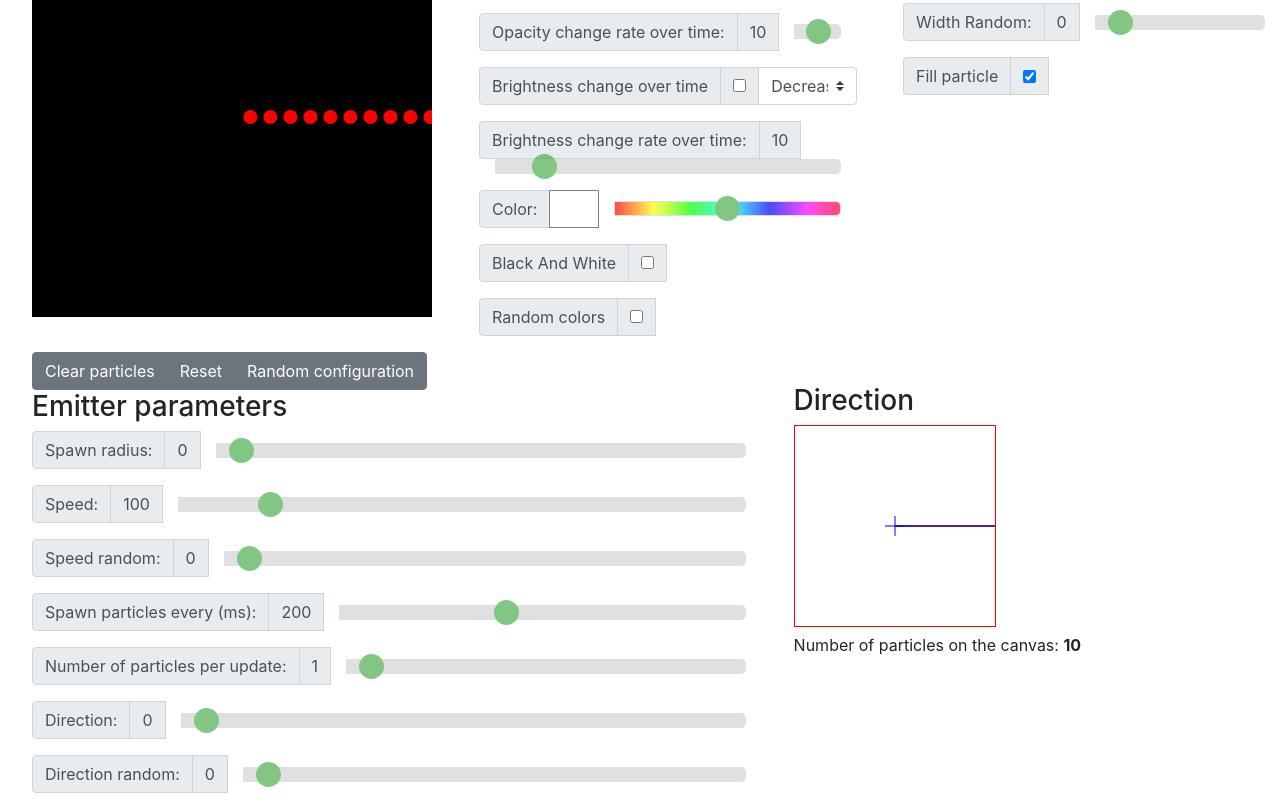
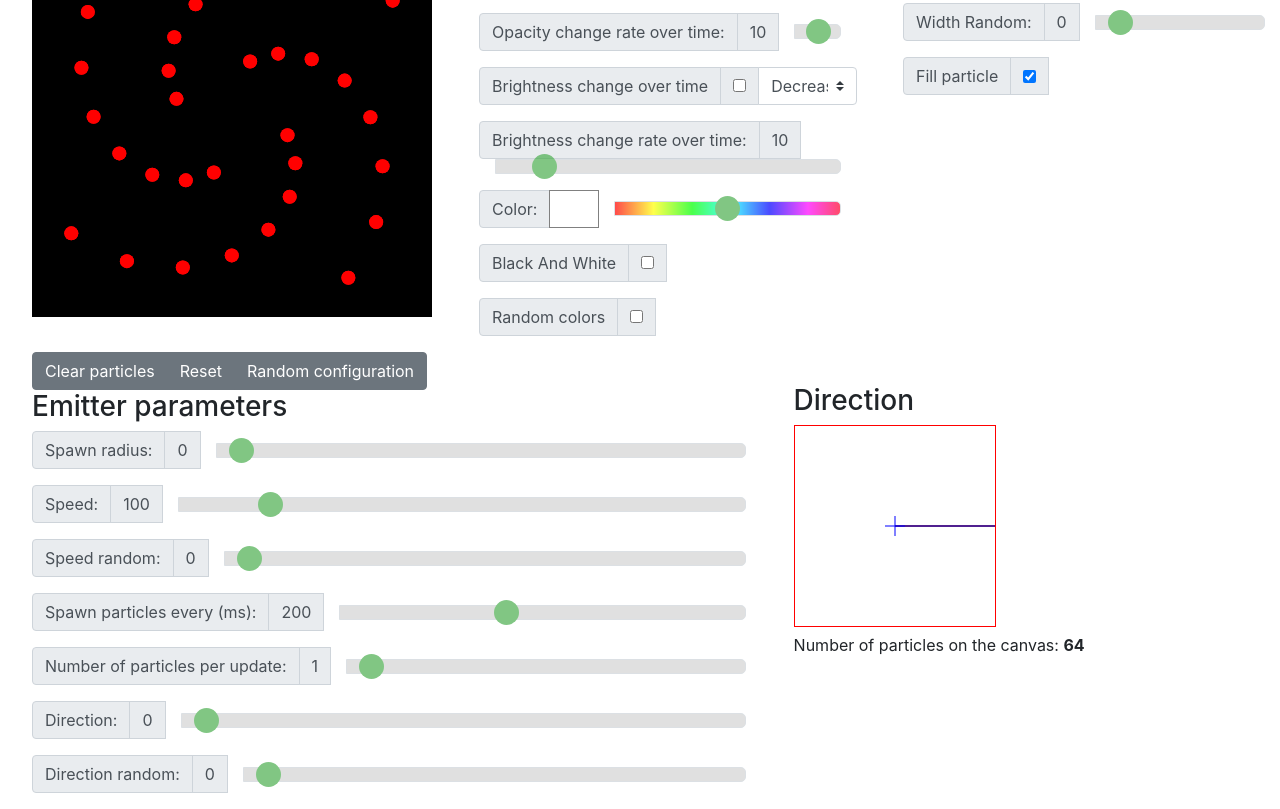
Before and after one commit to Biratus/ParticleSystem, a plain HTML site: page public/index.html in a window 1280 px wide. Shown: the part 115-924 px from the top of the page. Drawn offline with nearby package versions, Linux system fonts and the light colour scheme.

Commit message:
update spinwheel

```diff
--- a/public/emitter.js
+++ b/public/emitter.js
@@ -2,8 +2,6 @@ function Emitter(x,y) {
     this.particles=[];
     this.x=x;this.y=y;
 
-    this.particlePerFrame=5;
-    this.spawnParticleRate=10;
     this.timeoutAddParticle;
     this.deltaTime;
     this.lastTimeUpdate;
@@ -11,6 +9,20 @@ function Emitter(x,y) {
     this.updateFunctions={};
     this.endingConditions={};
 
+    this.spawnParticleRateValue=10;
+
+    Object.defineProperty(this,'spawnParticleRate',{
+        set:function(newVal) {
+            this.spawnParticleRateValue=newVal;
+            clearInterval(this.timeoutAddParticle);
+            this.timeoutAddParticle=setInterval(function(l) {
+                l.addParticles();
+            },this.spawnParticleRateValue,this);
+
+        }
+    });
+
+    this.particlePerFrame=5;
     this.particleParam={
         spawnRadius:{"minx":-1,"miny":-1,"maxx":1,"maxy":1},
         speed:1,
@@ -23,7 +35,16 @@ function Emitter(x,y) {
         this.addParticles();
         this.deltaTime=1000/FrameRate;
         this.lastTimeUpdate=new Date().getTime();
-        this.intervalUpdate=setInterval(function(emit){emit.update();},1000/FrameRate,this);
+
+
+        this.timeoutAddParticle=setInterval(function(l) {
+            l.addParticles();
+        },this.spawnParticleRateValue,this);
+        //this.intervalUpdate=setInterval(function(emit){emit.update();},1000/FrameRate,this);
+    }
+
+    this.stop=function() {
+        clearInterval(this.timeoutAddParticle);
     }
 
     this.addParticle=function() {
@@ -51,28 +72,24 @@ function Emitter(x,y) {
             this.deltaTime=new Date().getTime()-this.lastTimeUpdate;
             this.lastTimeUpdate=new Date().getTime();
 
-            ctx.clearRect(0,0,width,height);
-            ctx.fillStyle="#000000";
-            ctx.fillRect(0,0,width,height);
+            let coef=width/10;
+            this.particleParam.direction+=(Math.PI/2/1000)*this.deltaTime;
+            this.x=width/2+Math.cos(this.particleParam.direction)*coef;
+            this.y=height/2-Math.sin(this.particleParam.direction)*coef;
 
             for(let p of this.particles) {
                 p.update(this.deltaTime);
                 p.show();
             }
-        } catch(e) {
-            console.error(e);
+        } catch(ex) {
+            console.error(ex);
         }
 
         this.particles=this.particles.filter(p => !p.toDelete);
-        $("#particleNb").text(this.particles.length);
     }
 
     this.addParticles=function() {
         for(let i=0;i<this.particlePerFrame;i++) this.addParticle();
-
-        this.timeoutAddParticle=setTimeout(function(l) {
-            l.addParticles();
-        },this.spawnParticleRate,this);
     }
 
     this.randomDirection=function() {
--- a/public/index.html
+++ b/public/index.html
@@ -131,7 +131,7 @@
         <div id="emitParam">
             <div>
                 <div class="btn-group" role="group">
-                    <button class="btn btn-secondary" onclick="e.particles=[];">Clear particles</button>
+                    <button class="btn btn-secondary" onclick="clear()">Clear particles</button>
                     <button class="btn btn-secondary" onclick="reset()">Reset</button>
                     <button class="btn btn-secondary" onclick="randomize()">Random configuration</button>
                 </div>
--- a/public/index.js
+++ b/public/index.js
@@ -1,6 +1,7 @@
 var ctx;
 var velCtx;
-var e;
+var emitters=[];
+var updateTimeout;
 
 const opacityChange=0.01;
 const brightnessChange=0.7;
@@ -28,12 +29,26 @@ window.onload=function() {
     velC.height=inputCanvasHeight;
     velCtx=velC.getContext("2d");
 
-    e = new Emitter(width/2,height/2);
+    let coef=width/10;
+    let e1 = new Emitter(width/2-coef,height/2);
+    let e2 = new Emitter(width/2+coef,height/2);
+    let e3 = new Emitter(width/2,height/2-coef);
+    let e4 = new Emitter(width/2,height/2+coef);
+
+    emitters.push(e1);
+    emitters.push(e2);
+    emitters.push(e3);
+    emitters.push(e4);
 
     //init parameters
     reset();
     changeOpacity();
     changeBrightness();
+
+    e1.particleParam.direction=Math.PI;
+    e2.particleParam.direction=0;
+    e3.particleParam.direction=Math.PI/2;
+    e4.particleParam.direction=3*Math.PI/2;
 
     //slider change
     $("[type='range']").on("change",function(event){
@@ -125,14 +140,38 @@ window.onload=function() {
         changeColor($(this).val());
     })
 
-    e.start();
+    for(let e of emitters) e.start();
+    updateTimeout = setInterval(update,1000/FrameRate);
 }
 
 function stop() {
-    clearInterval(e.intervalUpdate);
+    clearInterval(updateTimeout);
+    for(let e of emitters) e.stop();
+}
+
+function clear() {
+    for(let e of emitters) {
+        e.particles=[];
+    }
+}
+
+function update() {
+
+    ctx.clearRect(0,0,width,height);
+    ctx.fillStyle="#000000";
+    ctx.fillRect(0,0,width,height);
+
+    let length=0;
+    for(let e of emitters) {
+        length+=e.particles.length;
+        e.update();
+    }
+    $("#particleNb").text(length);
 }
 
 function updateVelCanvas() {
+    let e=emitters[0];
+
     velCtx.clearRect(0,0,inputCanvasWidth,inputCanvasHeight);
 
     //spawnRadius
@@ -192,7 +231,7 @@ function updateVelCanvas() {
 }
 
 function reset() {
-    e.particles=[];
+    for(let e of emitters) e.particles=[];
     changeSpawnRadius(0);
     changeSpeedRandom(0);
     changeSpeed(100);
@@ -229,7 +268,7 @@ function random(min,max) {
 }
 
 function randomize() {
-    e.particles=[];
+    for(let e of emitters) e.particles=[];
 
     changeSpawnRadius(randomRange("#spawnRadius"));
     changeSpeedRandom(Math.round(random(0,1))?randomRange("#speedRandom"):parseFloat($("#speedRandom").attr('min')));
--- a/public/modifiers.js
+++ b/public/modifiers.js
@@ -1,43 +1,43 @@
 function changeSpawnRadius(val) {
     $("#spawnRadius").val(val);
     $("#val_spawnRadius").text(val);
-    e.particleParam.spawnRadius={"minx":-width*val*0.01/2,"miny":-height*val*0.01/2,"maxx":width*val*0.01/2,"maxy":height*val*0.01/2};
+    for(let e of emitters) e.particleParam.spawnRadius={"minx":-width*val*0.01/2,"miny":-height*val*0.01/2,"maxx":width*val*0.01/2,"maxy":height*val*0.01/2};
 }
 
 function changeSpeedRandom(val) {
     $("#speedRandom").val(val);
     $("#val_speedRandom").text(val);
-    e.particleParam.speedRandom=val;
+    for(let e of emitters) e.particleParam.speedRandom=val;
 }
 
 function changeSpeed(val) {
     $("#speed").val(val);
     $("#val_speed").text(val);
-    e.particleParam.speed=val;
+    for(let e of emitters) e.particleParam.speed=val;
 }
 
 function changeSpawnParticleRate(val) {
     $("#emitUpRate").val(val);
     $("#val_emitUpRate").text(val);
-    e.spawnParticleRate=val;
+    for(let e of emitters) e.spawnParticleRate=val;
 }
 
 function changeParticlePerFrame(val) {
     $("#partAddRate").val(val);
     $("#val_partAddRate").text(val);
-    e.particlePerFrame=val;
+    for(let e of emitters) e.particlePerFrame=val;
 }
 
 function changeDirectionRandom(val) {
     $("#directionRandom").val(val);
     $("#val_directionRandom").text(val);
-    e.particleParam.directionRandom=val*Math.PI/180;
+    for(let e of emitters) e.particleParam.directionRandom=val*Math.PI/180;
 }
 
 function changeDirection(val) {
     $("#direction").val(val);
     $("#val_direction").text(val);
-    e.particleParam.direction=val*Math.PI/180;
+    for(let e of emitters) e.particleParam.direction=val*Math.PI/180;
 }
 
 function changeWidth(val) {
@@ -70,23 +70,28 @@ var brightnessCoef=10;
 
 function changeBrightness() {
     if($("#brightnessCheck").is(":checked")){
+        for(let e of emitters) {
             e.updateFunctions.brightness=function(dt){
                 this.brightness+=$("#brightnessSelect").val()*brightnessChange*dt/brightnessCoef;
                 if(this.brightness>100) this.brightness=100;
             };
+        }
         if($("#brightnessSelect").val()>0) {//increasing
+            particleParam.brightness=0;
+            for(let e of emitters)
                 e.endingConditions.brightness=function() {
                     return false;
                 }
-            particleParam.brightness=0;
         } else {//decreasing
+            particleParam.brightness=100;
+            for(let e of emitters)
                 e.endingConditions.brightness=function() {
                     return this.brightness<=0;
                 }
-            particleParam.brightness=100;
         }
     } else {
         particleParam.brightness=50;
+        for(let e of emitters)
             e.removeFunctionsFor("brightness");
     }
 }
@@ -95,23 +100,27 @@ var opacityCoef=20;
 
 function changeOpacity() {
     if($("#opacityCheck").is(":checked")){
+        for(let e of emitters)
             e.updateFunctions.opacity=function(dt){
                 this.opacity+=$("#opacitySelect").val()*opacityChange*dt/opacityCoef;
                 if(this.opacity>1) this.opacity=1;
             };
         if($("#opacitySelect").val()>0) {//increasing
+            particleParam.opacity=0;
+            for(let e of emitters)
                 e.endingConditions.opacity=function() {
                     return false;
                 }
-            particleParam.opacity=0;
         } else {//decreasing
+            particleParam.opacity=1;
+            for(let e of emitters)
                 e.endingConditions.opacity=function() {
                     return this.opacity<=0;
                 }
-            particleParam.opacity=1;
         }
     } else {
         particleParam.opacity=1;
+        for(let e of emitters)
             e.removeFunctionsFor("opacity");
     }
 }
--- a/public/particle.js
+++ b/public/particle.js
@@ -35,6 +35,7 @@ function Particle(x,y,spawnRadius,direction,speed) {
     this.show=function() {
         ctx.fillStyle=this.colorHsl();
         ctx.strokeStyle=this.colorHsl();
+        ctx.lineWidth=2;
         ctx.beginPath();
         ctx.arc(this.x,this.y,this.width,0,2*Math.PI);
         if(this.fill) ctx.fill();
```
Lines whose indentation alone changed are shown as unchanged.
